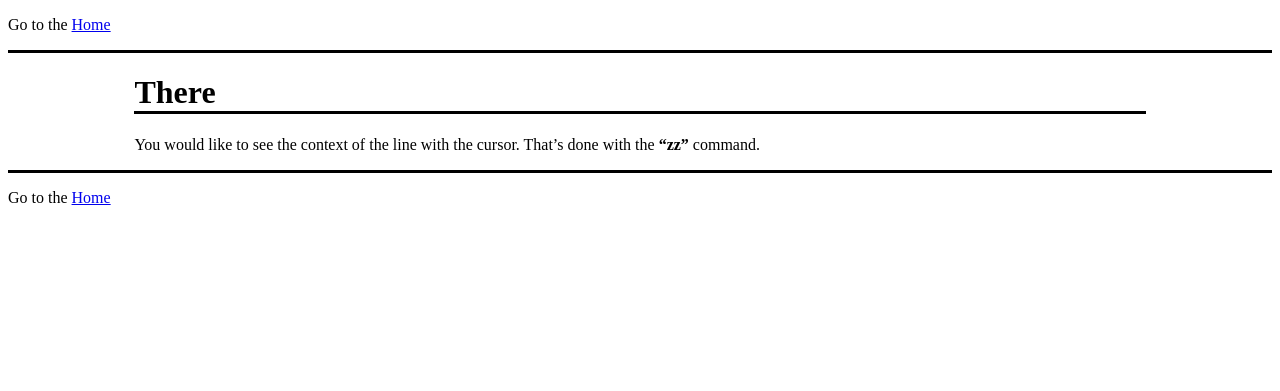
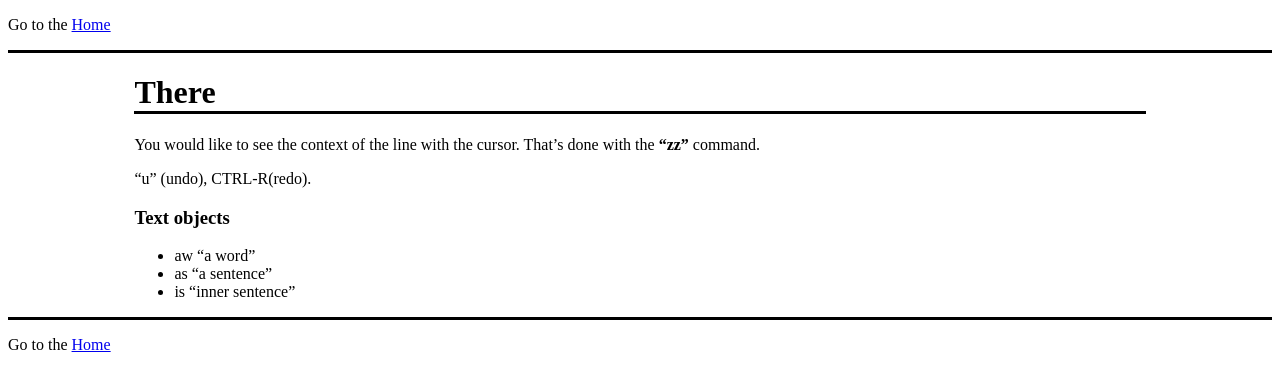
Before and after one commit to WGZ-W/wgz-w.github.io, a Jekyll site: the page built from _posts/Vim/2024-09-17-vim-basic.md, in a window 1280 px wide. Shown: the top 391 px of the page. Built offline with Jekyll 4.4.1, drawn with Linux system fonts in a browser that asks for light colours.

Commit message:
add some vim basic knowledge

```diff
--- a/_posts/Vim/2024-09-17-vim-basic.md
+++ b/_posts/Vim/2024-09-17-vim-basic.md
@@ -7,3 +7,11 @@ tag: vim
 # There
 
 You would like to see the context of the line with the cursor.  That's done with the **"zz"** command.
+
+
+"u" (undo), CTRL-R(redo).
+
+### Text objects
+- aw "a word"
+- as "a sentence"
+- is "inner sentence"
```
